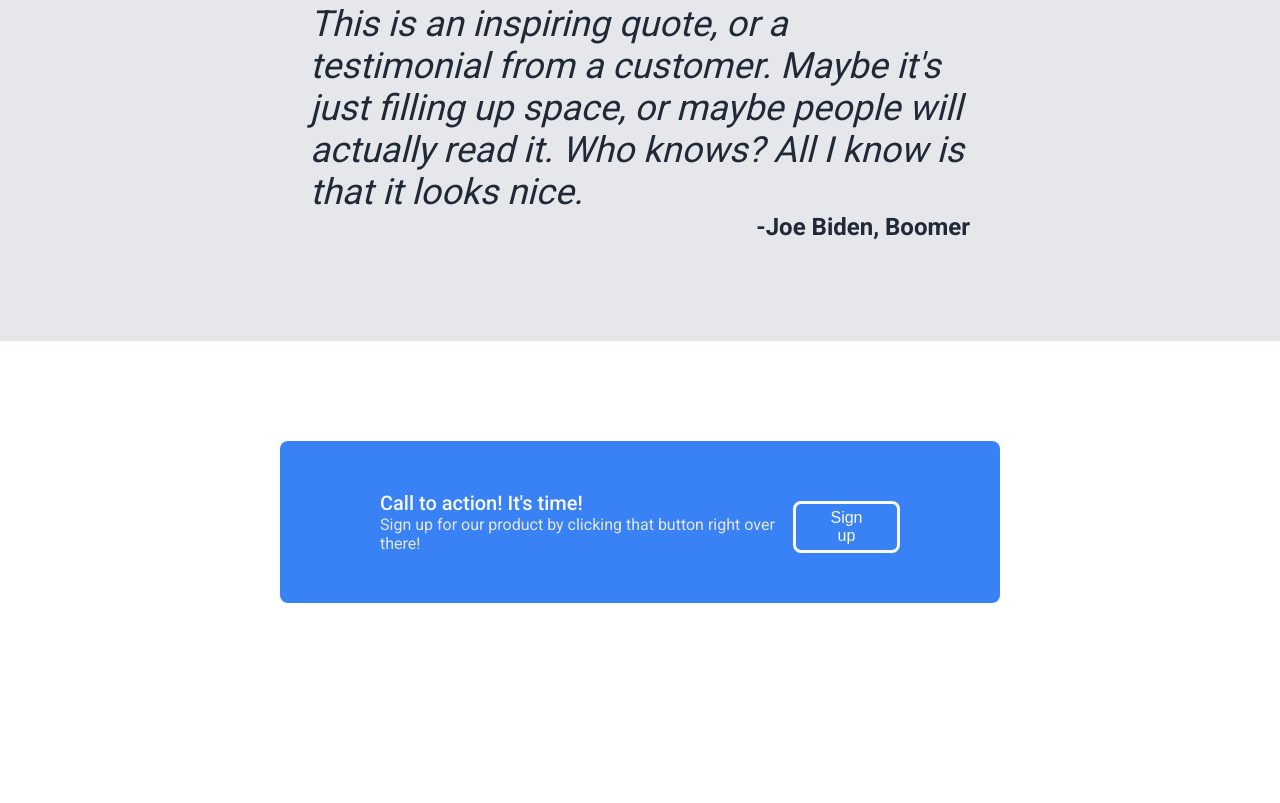
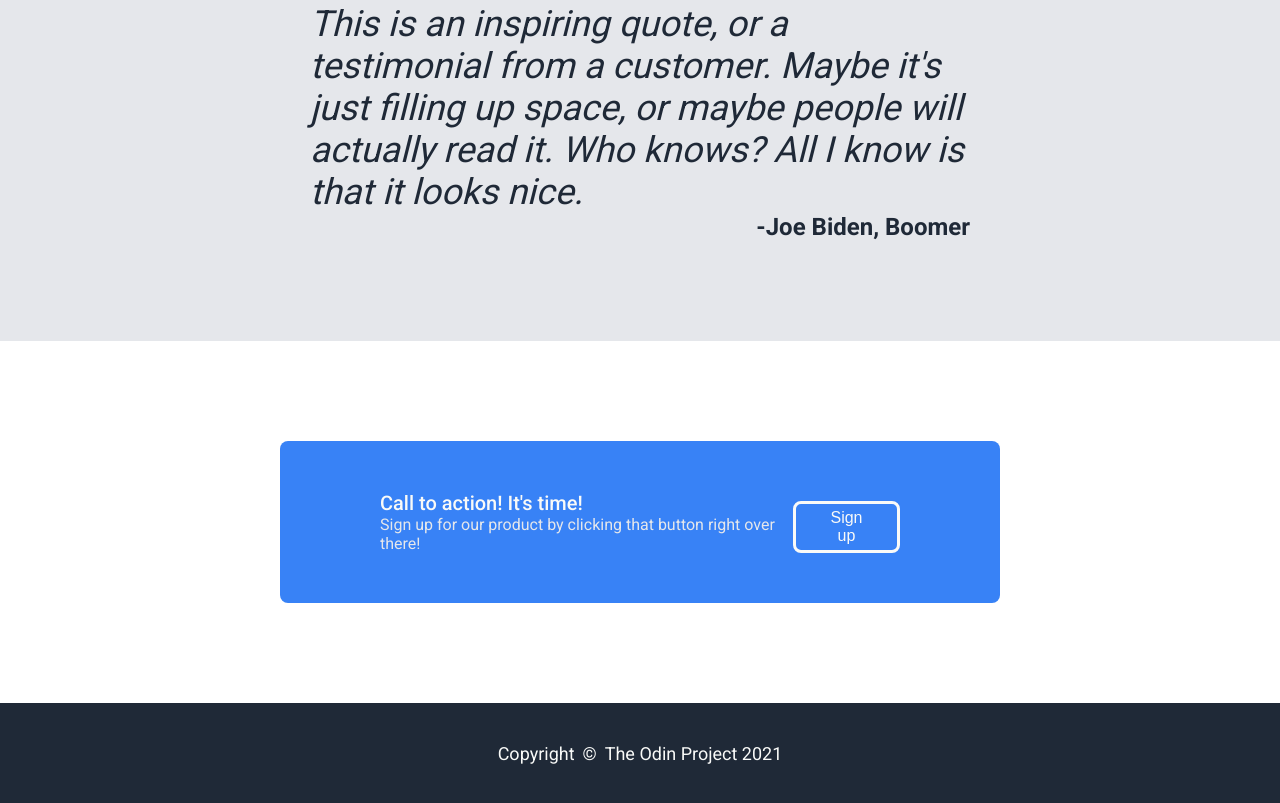
Before and after one commit to ajokea/landing-page, a plain HTML site: page index.html in a window 1280 px wide. Shown: the part 1031-1834 px from the top of the page. Before the commit the page ends 1734 px from the top, so only its background shows below. Drawn offline with Linux system fonts and the light colour scheme.

Commit message:
Clone footer section

```diff
--- a/index.html
+++ b/index.html
@@ -59,6 +59,10 @@
             </div>
             <button>Sign up</button>
         </div>
-        <div class="footer"></div>
+        <div class="footer">
+            <p>Copyright</p>
+            <p class="copy">&copy</p>
+            <p>The Odin Project 2021</p>
+        </div>
     </body>
 </html>
--- a/style.css
+++ b/style.css
@@ -164,3 +164,15 @@
     padding: 5px 25px;
     align-self: flex-end;
 }
+
+.footer {
+    display: flex;
+    justify-content: center;
+    align-items: center;
+    gap: 8px;
+    background-color: #1F2937;
+    text-align: center;
+    color: #F9FAF8;
+    height: 100px;
+    font-size: 18px;
+}
```
